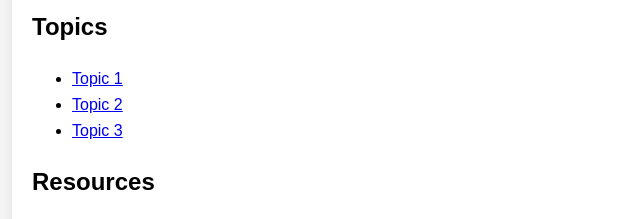
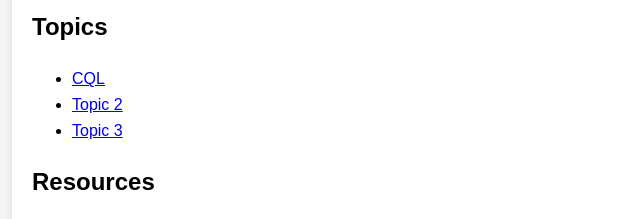
Before and after one commit to peeyushrao/falcon, a plain HTML site: page index.html in a window 1280 px wide. Shown: the part 301-520 px from the top of the page, 208-848 px from the left. Drawn offline with Linux system fonts and the light colour scheme.

Commit message:
Update index.html

```diff
--- a/index.html
+++ b/index.html
@@ -55,7 +55,7 @@
         <section id="topics">
             <h2>Topics</h2>
             <ul>
-                <li><a href="#">Topic 1</a></li>
+                <li><a href="CQL.md">CQL</a></li>
                 <li><a href="#">Topic 2</a></li>
                 <li><a href="#">Topic 3</a></li>
             </ul>
```
